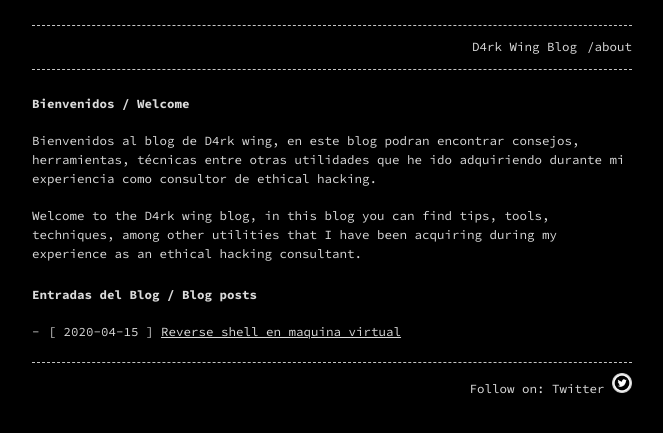
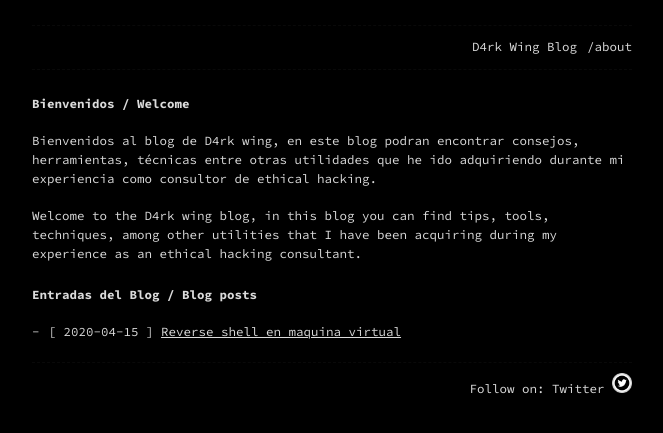
Before and after one commit to d4rk-wing/d4rkwz.github.io, a Jekyll site: the page built from index.md, in a window 1280 px wide. Shown: the top 433 px of the page, without its empty margins (308-971 px from the left). Built offline with Jekyll 4.4.1, drawn with Linux system fonts in a browser that asks for light colours.

Commit message:
intento de edición de bordes

```diff
--- a/_sass/_dark.scss
+++ b/_sass/_dark.scss
@@ -5,7 +5,7 @@
 :root {
   --base-color: #DBDBDB;
   --primary-color: #A2FC8F;
-  --border: dashed 1px rgba(219, 219, 219, 0.9);
+  --border: dashed 1px rgba(10, 10, 10, 0.9);
   --selection-background: rgba(219, 219, 219, 0.99);
   --selection-text: #000;
   --background-color: #000;
```
